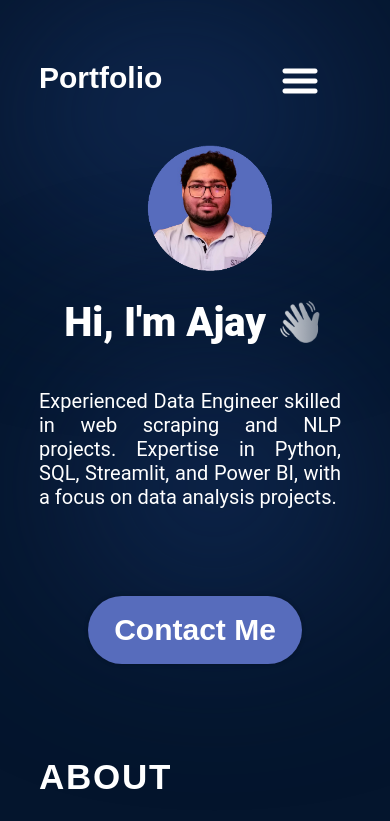
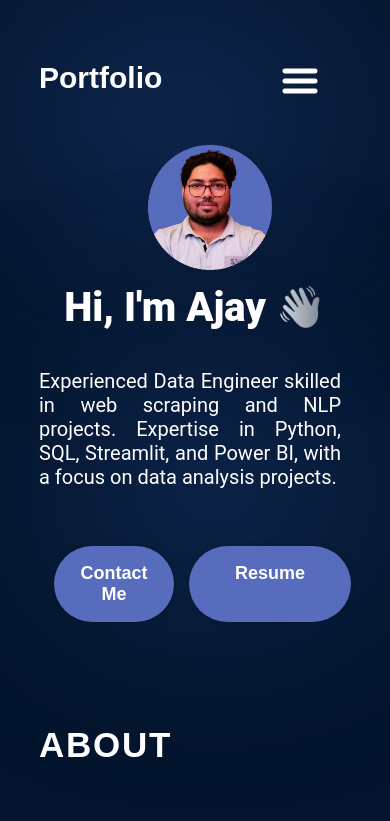
Before and after one commit to Ajay1812/react-portfolio, a React (Vite) app: page / in a window 390 px wide. Shown: the top 821 px of the page. Built offline with nearby package versions, Linux system fonts and the light colour scheme; the HTML template or start-up script is replaced by a standard one.

Commit message:
add resume button

```diff
--- a/src/components/Experience/Experience.module.css
+++ b/src/components/Experience/Experience.module.css
@@ -119,6 +119,11 @@
 }
 
 @media screen and (max-width: 830px) {
+  .container {
+    margin-left: 5%;
+    margin-right: 5%;
+  }
+
   .title {
     padding-top: 60px;
   }
--- a/src/components/Hero/Hero.jsx
+++ b/src/components/Hero/Hero.jsx
@@ -12,9 +12,14 @@ export const Hero = () => {
           Expertise in Python, SQL, Streamlit, and Power BI, with a focus on
           data analysis projects.
         </p>
-        <a href="mailto:a.kumar01c@gmail.com" className={styles.contactBtn}>
-          Contact Me
-        </a>
+        <div className={styles.buttonContainer}>
+          <a href="mailto:a.kumar01c@gmail.com" className={styles.contactBtn}>
+            Contact Me
+          </a>
+          <a href="https://bit.ly/3VASQWy" className={styles.contactBtn}>
+            &nbsp;&nbsp;&nbsp;&nbsp;Resume&nbsp;&nbsp;&nbsp;&nbsp;
+          </a>
+        </div>
       </div>
       <img
         src={getImageUrl("hero/profile.png")}
--- a/src/components/Hero/Hero.module.css
+++ b/src/components/Hero/Hero.module.css
@@ -49,6 +49,12 @@
   font-weight: 600;
   padding: 17px 26px;
   box-shadow: 0 0 4px 0 rgba(0, 0, 0, 0.25);
+  margin: 0px 0px 10px 15px;
+}
+.buttonContainer {
+  display: flex;
+  justify-content: space-between;
+  text-align: center;
 }
 
 .heroImg {
@@ -112,13 +118,19 @@
   }
   .title {
     font-size: 40px;
-    margin-top: 30px;
+    margin-top: 15px;
   }
   .description {
     font-size: 20px;
-    margin-top: 10px;
+    margin-top: 5px;
   }
   .contactBtn {
-    margin-top: 35px;
+    margin-top: 5px;
+    font-size: large;
+  }
+  .buttonContainer {
+    display: flex;
+    text-align: center;
+    justify-content: flex-start;
   }
 }
```
